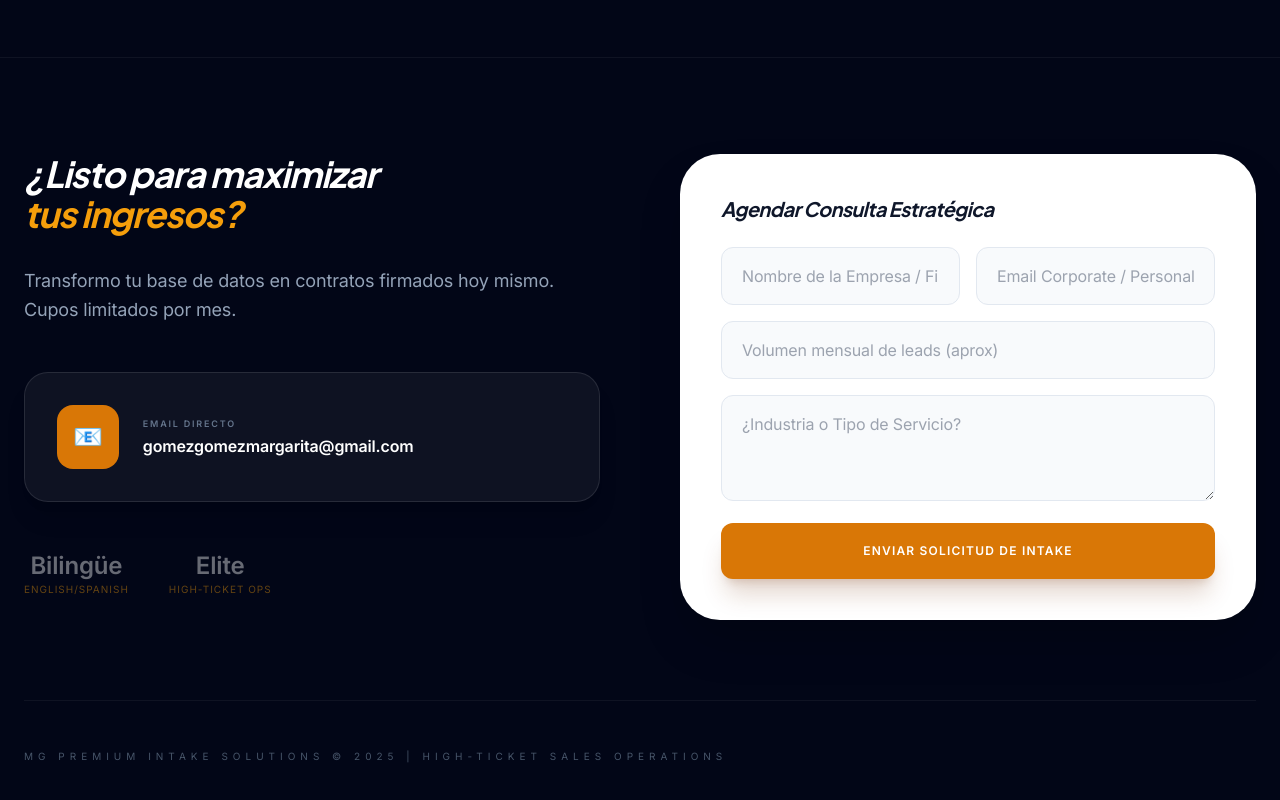
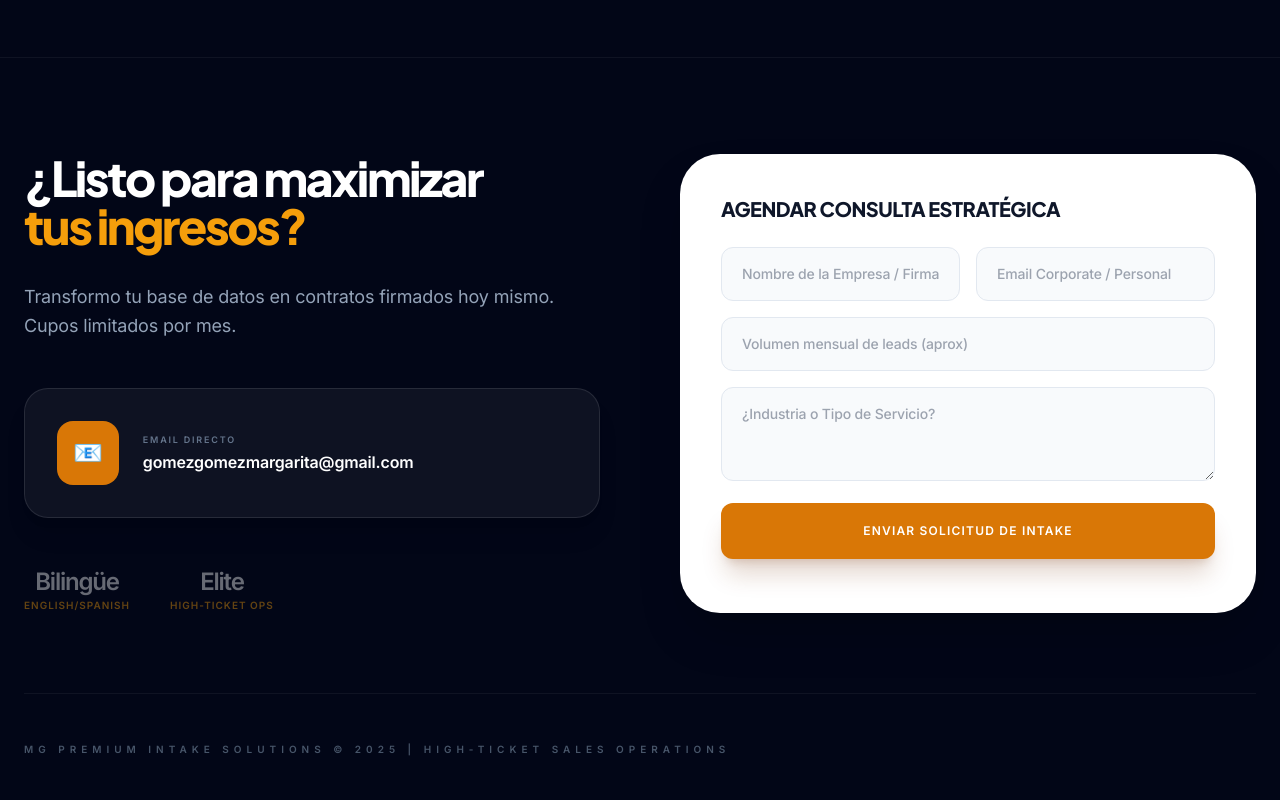
Before and after one commit to gomezgomezmargarita-tech/mg-premium, a React (Vite) app in the folder proyecto-margarita/: page / in a window 1280 px wide. Shown: the part 4542-5342 px from the top of the page. Built offline with nearby package versions, Linux system fonts and the light colour scheme.

Commit message:
Refactor Contact component for better styling and layout
Updated styling and structure in the Contact component, including improved text styles and layout adjustments.

```diff
--- a/proyecto-margarita/components/Contact.tsx
+++ b/proyecto-margarita/components/Contact.tsx
@@ -11,15 +11,15 @@ const Contact: React.FC = () => {
       <div className="container mx-auto px-6">
         <div className="grid lg:grid-cols-2 gap-20 mb-20">
           <div>
-            <h2 className="text-4xl font-bold mb-8 italic">{t.contact.title} <br/><span className="text-[#f59e0b]">{t.contact.subtitle}</span></h2>
-            <p className="text-slate-400 text-lg mb-12 leading-relaxed">{t.contact.desc}</p>
+            <h2 className="text-4xl md:text-5xl font-extrabold mb-8 tracking-tighter">{t.contact.title} <br/><span className="text-[#f59e0b]">{t.contact.subtitle}</span></h2>
+            <p className="text-slate-400 text-lg mb-12 leading-relaxed font-normal">{t.contact.desc}</p>
 
             <a href={`mailto:${contactEmail}`} className="flex items-center gap-4 md:gap-6 bg-white/5 border border-white/10 p-5 md:p-8 rounded-3xl hover:border-[#f59e0b]/50 transition-all group shadow-xl overflow-hidden">
               <div className="bg-[#d97706] p-3 md:p-4 rounded-2xl group-hover:scale-110 transition-transform flex-shrink-0">
                 <span className="text-xl md:text-2xl">📧</span>
               </div>
               <div className="min-w-0 flex-grow">
-                <p className="text-[9px] text-slate-500 uppercase font-black tracking-[0.2em] mb-1">Email Directo</p>
+                <p className="text-[9px] text-slate-500 uppercase font-black tracking-[0.2em] mb-1">{t.contact.direct_email}</p>
                 <p className="text-[11px] sm:text-xs md:text-sm lg:text-base font-bold group-hover:text-[#f59e0b] transition-colors truncate">
                   {contactEmail}
                 </p>
@@ -28,26 +28,26 @@ const Contact: React.FC = () => {
 
             <div className="mt-12 flex gap-10 opacity-40">
                 <div className="text-center">
-                    <p className="text-2xl font-bold text-white">{language === 'es' ? 'Bilingüe' : 'Bilingual'}</p>
-                    <p className="text-[10px] uppercase tracking-widest text-gold">English/Spanish</p>
+                    <p className="text-2xl font-bold text-white tracking-tighter">{language === 'es' ? 'Bilingüe' : 'Bilingual'}</p>
+                    <p className="text-[10px] uppercase tracking-widest text-gold font-bold">English/Spanish</p>
                 </div>
                 <div className="text-center">
-                    <p className="text-2xl font-bold text-white">Elite</p>
-                    <p className="text-[10px] uppercase tracking-widest text-gold">High-Ticket Ops</p>
+                    <p className="text-2xl font-bold text-white tracking-tighter">Elite</p>
+                    <p className="text-[10px] uppercase tracking-widest text-gold font-bold">High-Ticket Ops</p>
                 </div>
             </div>
           </div>
 
           <div className="bg-white p-10 rounded-[2.5rem] shadow-2xl border border-white/10">
-            <h4 className="text-slate-900 text-xl font-bold mb-6 italic">{t.contact.form_title}</h4>
+            <h4 className="text-slate-900 text-xl font-extrabold mb-6 uppercase tracking-tight">{t.contact.form_title}</h4>
             <form className="space-y-4" onSubmit={(e) => { e.preventDefault(); alert(t.contact.success); }}>
               <div className="grid md:grid-cols-2 gap-4">
-                <input type="text" placeholder={t.contact.form_firm} required className="w-full bg-slate-50 border border-slate-200 rounded-xl px-5 py-4 text-slate-900 focus:border-[#d97706] outline-none transition-all" />
-                <input type="email" placeholder="Email Corporate / Personal" required className="w-full bg-slate-50 border border-slate-200 rounded-xl px-5 py-4 text-slate-900 focus:border-[#d97706] outline-none transition-all" />
+                <input type="text" placeholder={t.contact.form_firm} required className="w-full bg-slate-50 border border-slate-200 rounded-xl px-5 py-4 text-slate-900 focus:border-[#d97706] outline-none transition-all font-medium text-sm" />
+                <input type="email" placeholder="Email Corporate / Personal" required className="w-full bg-slate-50 border border-slate-200 rounded-xl px-5 py-4 text-slate-900 focus:border-[#d97706] outline-none transition-all font-medium text-sm" />
               </div>
-              <input type="text" placeholder={t.contact.form_vol} className="w-full bg-slate-50 border border-slate-200 rounded-xl px-5 py-4 text-slate-900 focus:border-[#d97706] outline-none transition-all" />
-              <textarea placeholder={t.contact.form_area} rows={3} required className="w-full bg-slate-50 border border-slate-200 rounded-xl px-5 py-4 text-slate-900 focus:border-[#d97706] outline-none transition-all"></textarea>
-              <button className="w-full bg-[#d97706] hover:bg-[#b45309] text-white font-bold py-5 rounded-xl shadow-xl shadow-amber-900/20 transition-all transform active:scale-95 uppercase tracking-widest text-xs">
+              <input type="text" placeholder={t.contact.form_vol} className="w-full bg-slate-50 border border-slate-200 rounded-xl px-5 py-4 text-slate-900 focus:border-[#d97706] outline-none transition-all font-medium text-sm" />
+              <textarea placeholder={t.contact.form_area} rows={3} required className="w-full bg-slate-50 border border-slate-200 rounded-xl px-5 py-4 text-slate-900 focus:border-[#d97706] outline-none transition-all font-medium text-sm"></textarea>
+              <button className="w-full bg-[#d97706] hover:bg-[#b45309] text-white font-black py-5 rounded-xl shadow-xl shadow-amber-900/20 transition-all transform active:scale-95 uppercase tracking-widest text-xs">
                 {t.contact.form_btn}
               </button>
             </form>
@@ -55,7 +55,7 @@ const Contact: React.FC = () => {
         </div>
 
         <div className="relative flex flex-col md:flex-row justify-between items-center border-t border-white/5 pt-12 gap-6">
-          <div className="text-slate-600 text-[10px] uppercase tracking-[0.5em]">
+          <div className="text-slate-600 text-[10px] uppercase tracking-[0.5em] font-bold">
             <p>MG PREMIUM INTAKE SOLUTIONS &copy; {new Date().getFullYear()} | High-Ticket Sales Operations</p>
           </div>
         </div>
```
